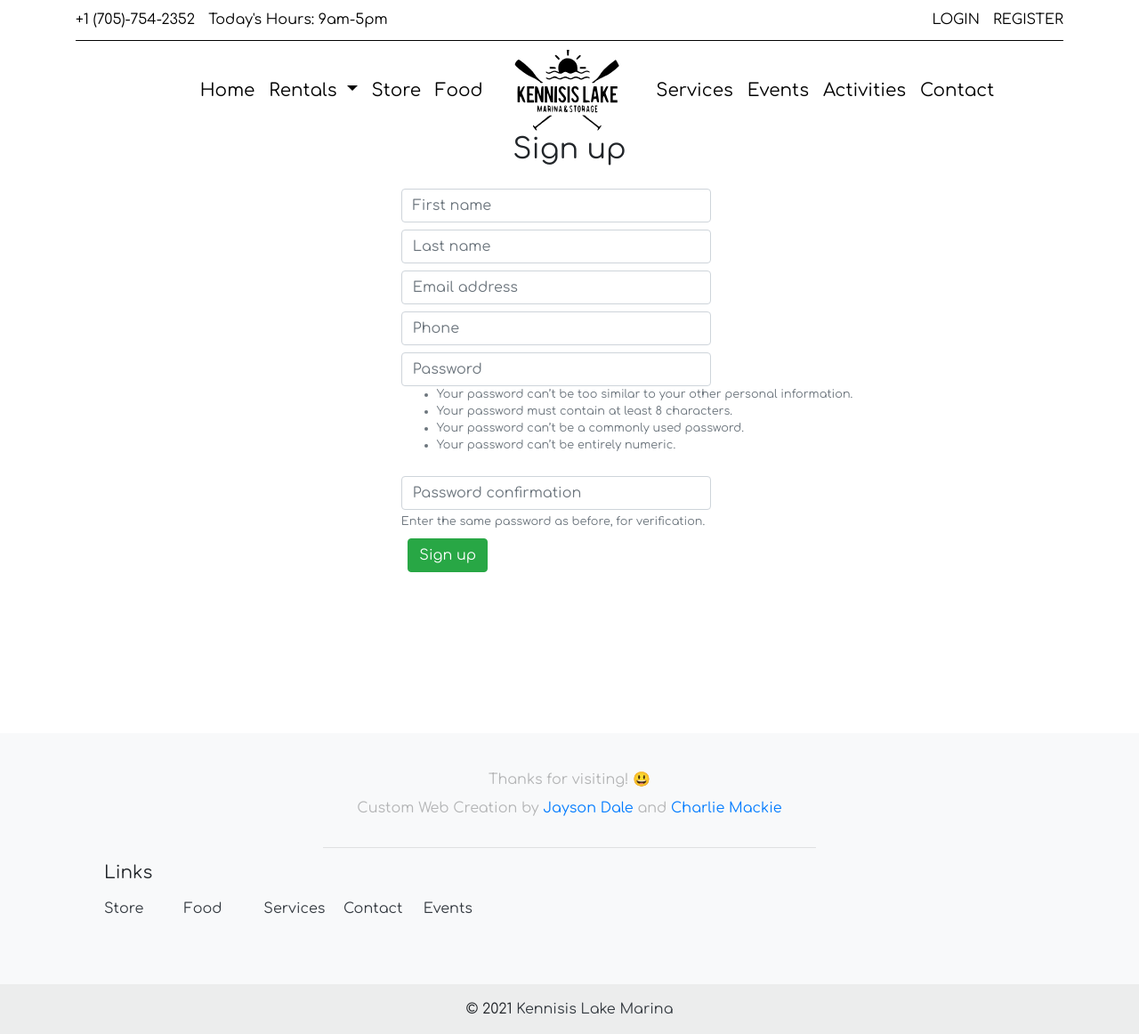
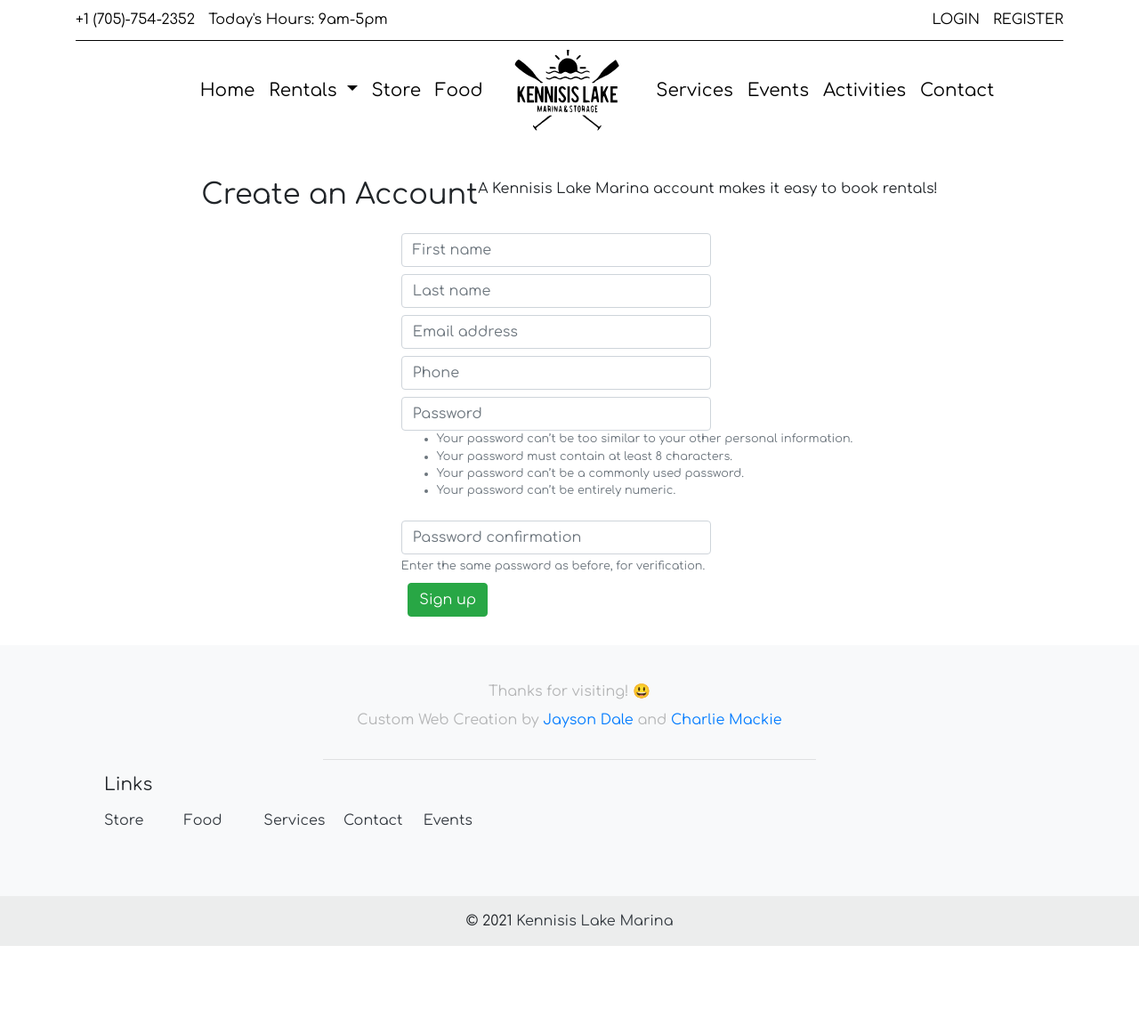
Before and after one commit to jaysondale/boat-rental-app, a Django app: page /signup/ in a window 1280 px wide. Shown: the whole page at 89% size. After the commit the page ends 1063 px from the top, so only its background shows below. Run offline with Django 3.2, Linux system fonts and the light colour scheme; some libraries are stand-ins or nearby versions.

Commit message:
booking deposit message, register form formatting

```diff
--- a/boats/templates/boats/bookings.html
+++ b/boats/templates/boats/bookings.html
@@ -7,6 +7,7 @@
 	<div class="row pt-4">
 		<div class="col-12">
 			<h2>My Bookings</h2>
+			<p>Note: You will be contacted within 48hrs to complete your reservation and $2,000 security deposit.</p>
 		</div>
 	</div>
 	<div class="row">
--- a/templates/registration/signup.html
+++ b/templates/registration/signup.html
@@ -1,10 +1,11 @@
 {% extends 'base.html' %}
 
 {% block main_content %}
-<div class="container fullHeight">
+<div class="container top-container">
 	<div class='row h-100 flex-column justify-content-center align-items-center'>
 		<div class="row mb-2">
-			<h2>Sign up</h2>
+			<h2>Create an Account</h2>
+			<p>A Kennisis Lake Marina account makes it easy to book rentals!</p>
 		</div>
 		<form class="p-2" method="post" action="{% url 'signup' %}">
 	    {% csrf_token %}
```
